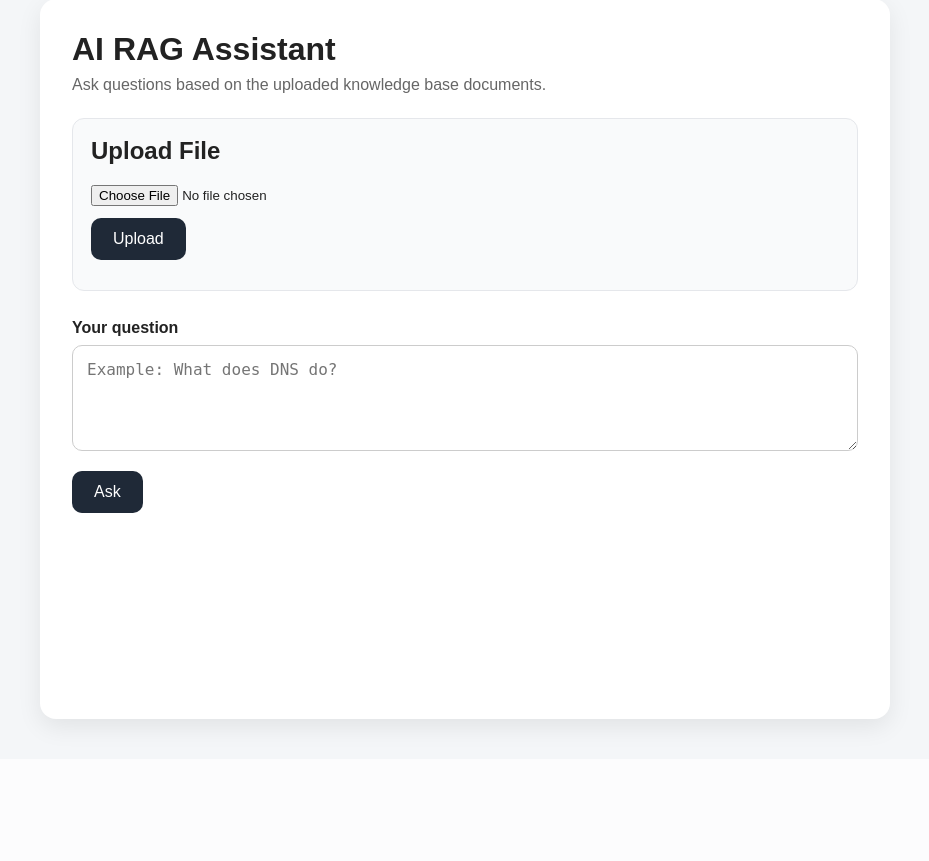
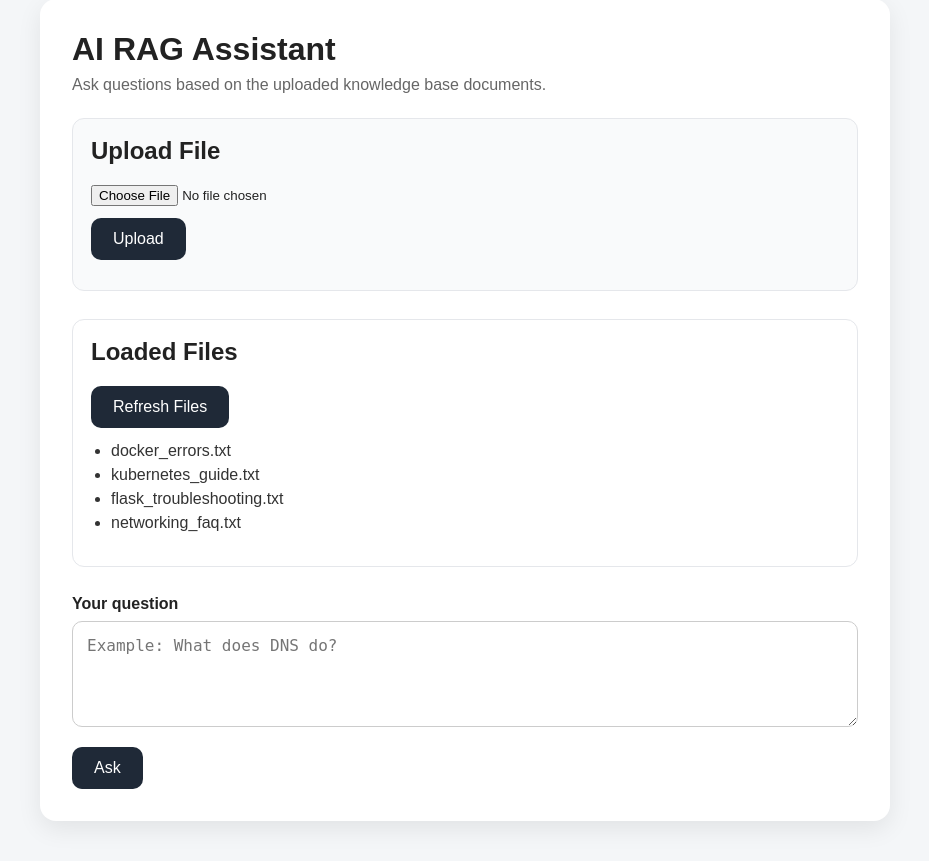
Before and after one commit to yovelzig/semi-project, a Flask app: page / in a window 1280 px wide. Shown: the part 41-902 px from the top of the page, without its empty margins (175-1104 px from the left). Before the commit the page ends 776 px from the top, so only its background shows below. Run offline with Flask 3, Linux system fonts and the light colour scheme; parts of the project's set-up code (start-up, migrations or seed data) failed here and were passed over.

Commit message:
Add loaded files list to web interface

```diff
--- a/app.py
+++ b/app.py
@@ -90,5 +90,19 @@ def upload_file():
         "filename": filename
     })
 
+@app.route("/files", methods=["GET"])
+def list_files():
+    files = []
+
+    for filename in os.listdir(app.config["UPLOAD_FOLDER"]):
+        file_path = os.path.join(app.config["UPLOAD_FOLDER"], filename)
+
+        if os.path.isfile(file_path) and allowed_file(filename):
+            files.append(filename)
+
+    return jsonify({
+        "files": files
+    })
+
 if __name__ == "__main__":
     app.run(debug=True)
--- a/static/app.js
+++ b/static/app.js
@@ -9,6 +9,8 @@ const contextBox = document.getElementById("contextBox");
 const fileInput = document.getElementById("fileInput");
 const uploadButton = document.getElementById("uploadButton");
 const uploadStatus = document.getElementById("uploadStatus");
+const refreshFilesButton = document.getElementById("refreshFilesButton");
+const filesList = document.getElementById("filesList");
 
 function setLoading(isLoading) {
     askButton.disabled = isLoading;
@@ -85,6 +87,39 @@ async function askQuestion() {
     }
 }
 
+async function loadFiles() {
+    filesList.innerHTML = "";
+
+    try {
+        const response = await fetch("/files");
+        const data = await response.json();
+
+        if (!response.ok) {
+            const li = document.createElement("li");
+            li.textContent = "Could not load files.";
+            filesList.appendChild(li);
+            return;
+        }
+
+        if (!data.files || data.files.length === 0) {
+            const li = document.createElement("li");
+            li.textContent = "No files loaded yet.";
+            filesList.appendChild(li);
+            return;
+        }
+
+        data.files.forEach((filename) => {
+            const li = document.createElement("li");
+            li.textContent = filename;
+            filesList.appendChild(li);
+        });
+    } catch (error) {
+        const li = document.createElement("li");
+        li.textContent = "Could not connect to the server.";
+        filesList.appendChild(li);
+    }
+}
+
 askButton.addEventListener("click", askQuestion);
 
 questionInput.addEventListener("keydown", function (event) {
@@ -123,6 +158,7 @@ async function uploadFile() {
 
         uploadStatus.textContent = `Uploaded: ${data.filename}. Index rebuilt successfully.`;
         fileInput.value = "";
+        await loadFiles();
     } catch (error) {
         uploadStatus.textContent = "Could not upload file.";
     } finally {
@@ -131,3 +167,6 @@ async function uploadFile() {
 }
 
 uploadButton.addEventListener("click", uploadFile);
+refreshFilesButton.addEventListener("click", loadFiles);
+
+document.addEventListener("DOMContentLoaded", loadFiles);
--- a/static/style.css
+++ b/static/style.css
@@ -133,3 +133,25 @@ button:disabled {
     margin-top: 12px;
     color: #444;
 }
+
+.files-section {
+    margin-bottom: 28px;
+    padding: 18px;
+    background: #ffffff;
+    border-radius: 12px;
+    border: 1px solid #e5e7eb;
+}
+
+.files-section h2 {
+    margin-top: 0;
+}
+
+.files-list {
+    margin-top: 14px;
+    padding-left: 20px;
+}
+
+.files-list li {
+    margin-bottom: 6px;
+    color: #333;
+}
--- a/templates/index.html
+++ b/templates/index.html
@@ -25,6 +25,15 @@
 
     <div id="uploadStatus" class="upload-status"></div>
 </div>
+
+<div class="files-section">
+    <h2>Loaded Files</h2>
+
+    <button id="refreshFilesButton">Refresh Files</button>
+
+    <ul id="filesList" class="files-list"></ul>
+</div>
+
             <div class="form-group">
                 <label for="questionInput">Your question</label>
                 <textarea
```
